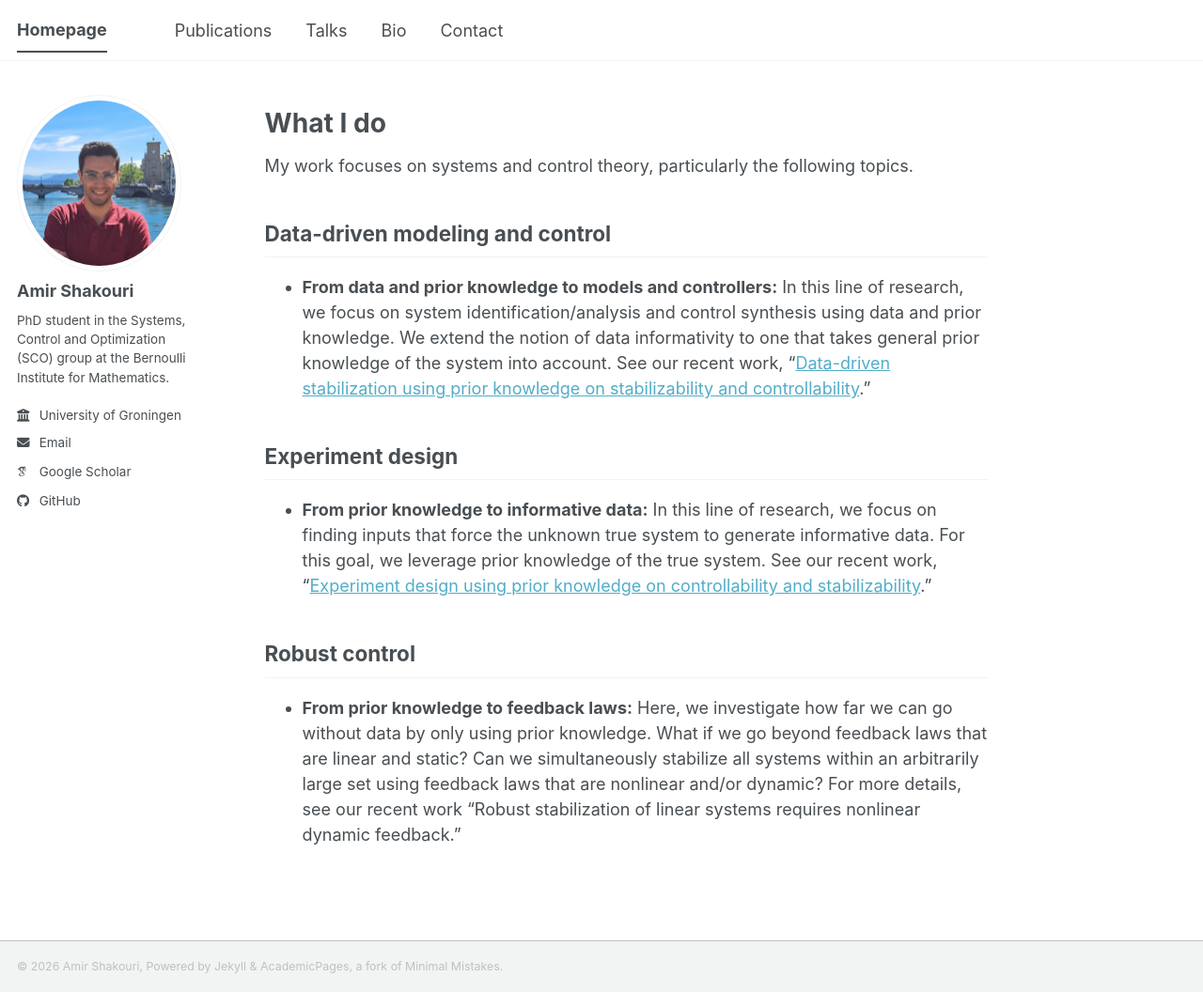
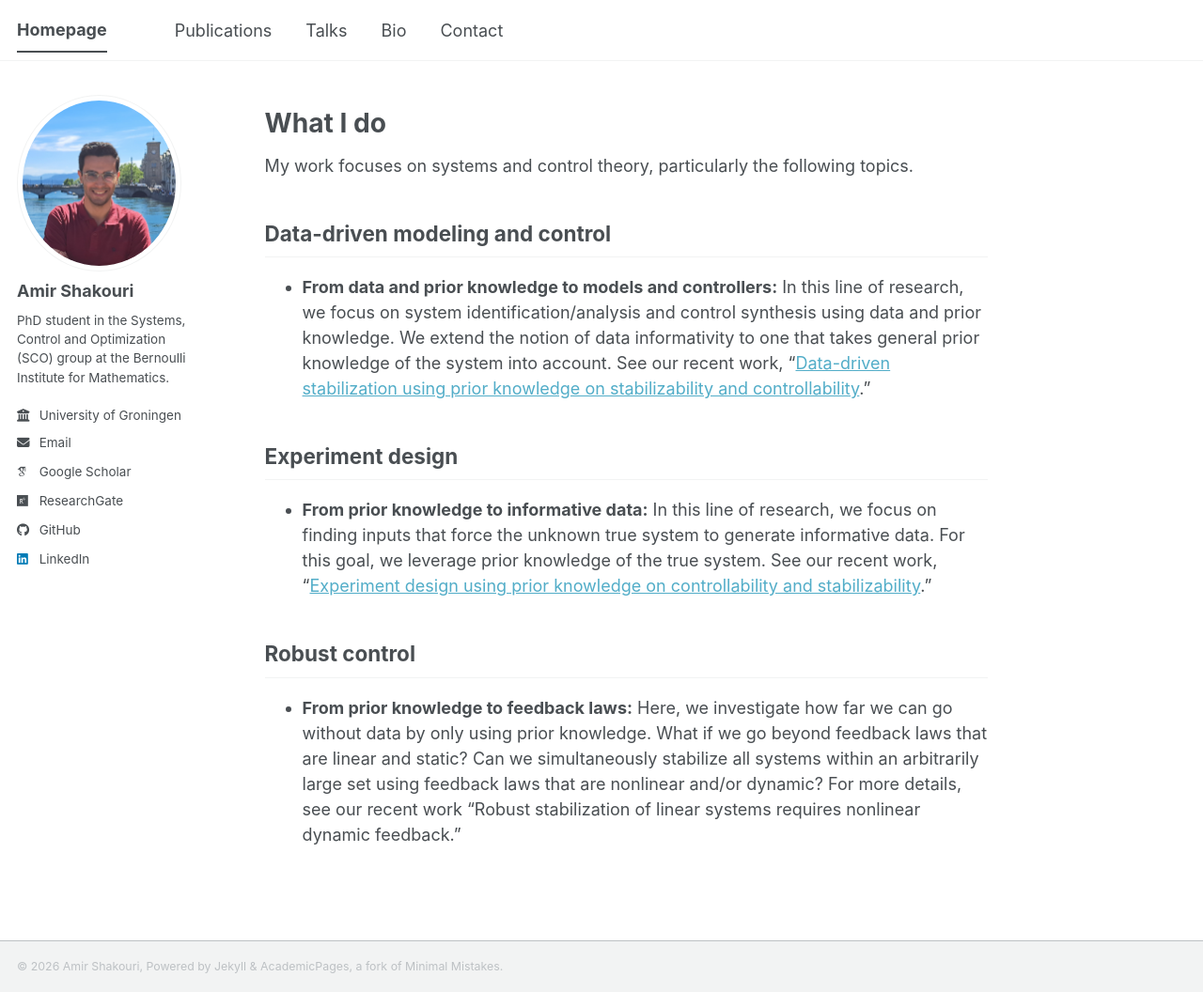
Before and after one commit to a-shakouri/a-shakouri.github.io, a Jekyll site: the page built from _pages/about.md, in a window 1280 px wide and 1056 px high. Shown: the whole window at 94% size. Built offline with Jekyll 4.4.1, drawn with Linux system fonts in a browser that asks for light colours; some web fonts are replaced; a script bundle is joined from its source files by our own code; library files that are not in the unit come from our copies; some of the changed lines change nothing that is shown.

Commit message:
Update _config.yml

```diff
--- a/_config.yml
+++ b/_config.yml
@@ -42,7 +42,7 @@
   semantic         : # URL
   ssrn             : # URL
   pubmed           : #
-  researchgate     : # URL
+  researchgate     : "https://www.researchgate.net/profile/Amir-Shakouri-2"
   scopus           : # URL
   zotero           : # URL
 
@@ -66,7 +66,7 @@
   keybase          : # Username
   instagram        : # Username
   lastfm           : # Username
-  linkedin         : # Username
+  linkedin         : "https://www.linkedin.com/in/amirshakouri/"
   mastodon         : # URL
   medium           : # URL
   pinterest        : # Username
```
